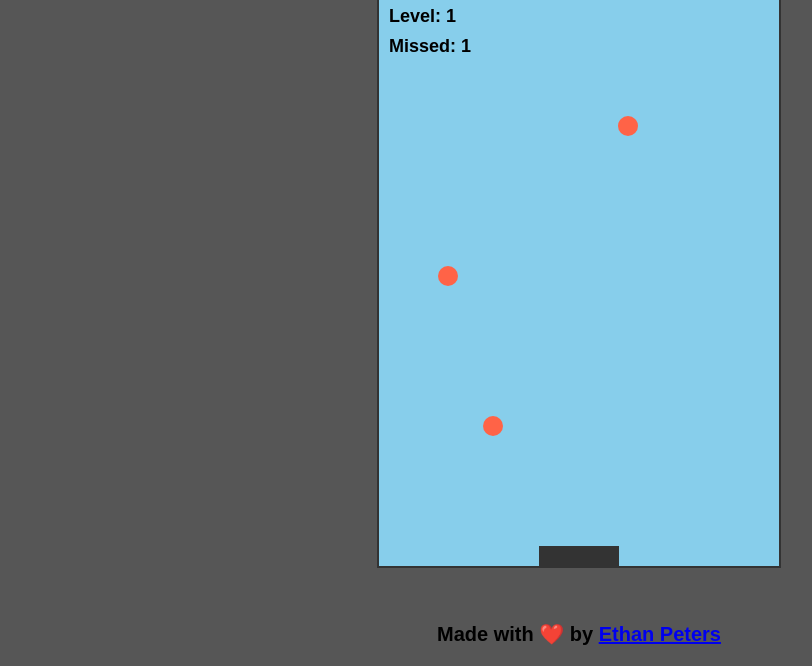
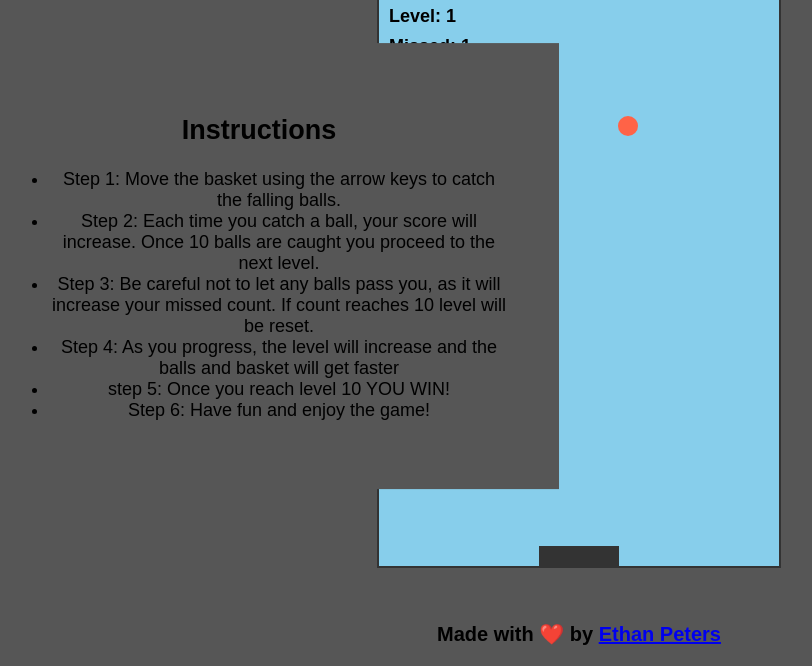
Before and after one commit to EthanPeters96/CatchTheBall, a website: page index.html in a window 1280 px wide. Shown: the part 134-800 px from the top of the page, without its empty margins (61-873 px from the left). Drawn offline with Linux system fonts and the light colour scheme.

Commit message:
Update basket speed and add instructions to index.html and style.css

```diff
--- a/assets/css/style.css
+++ b/assets/css/style.css
@@ -38,6 +38,23 @@ body {
     margin-bottom: 20px;
     color: black;
 }
+
+/********* instructions styling *********/
+
+.instructions {
+    position: absolute;
+    left: 0;
+    top: 50%;
+    transform: translateY(-50%);
+    width: 500px;
+    padding: 50px;
+    background-color: #565656;
+    color: #000000;
+    font-size: 18px;
+    margin-left: 20px;
+    text-align: center;
+}
+
 /********* game container styling *********/
 
 .game-container {
--- a/assets/js/script.js
+++ b/assets/js/script.js
@@ -7,7 +7,7 @@ let missedBalls = 0; // Variable to track missed balls
 let score = 0;
 let level = 1; // Level variable
 let ballSpeed = 3;
-let basketSpeed = 3; // Initial basket speed
+let basketSpeed = 5; // Initial basket speed
 let basketDirection = 0; // 0 for no movement, -1 for left, 1 for right
 let ballCreationInterval;
 let ballArray = [];
--- a/index.html
+++ b/index.html
@@ -20,6 +20,20 @@
             <div id="level" class="level">Level: 1</div>
             <div id="missed" class="missed">Missed: 0</div>
         </div>
+        <!--instructions-->
+        <div class="instructions">
+            <h2>Instructions</h2>
+            <ul>
+                <li>Step 1: Move the basket using the arrow keys to catch the falling balls.</li>
+                <li>Step 2: Each time you catch a ball, your score will increase. Once 10 balls are caught you proceed to the next level.</li>
+                <li>
+                    Step 3: Be careful not to let any balls pass you, as it will increase your missed count. If count reaches 10 level will be reset.
+                </li>
+                <li>Step 4: As you progress, the level will increase and the balls and basket will get faster</li>
+                <li>step 5: Once you reach level 10 YOU WIN!</li>
+                <li>Step 6: Have fun and enjoy the game!</li>
+            </ul>
+        </div>
         <!--credit content-->
         <footer>
             <p class="credits">
```
